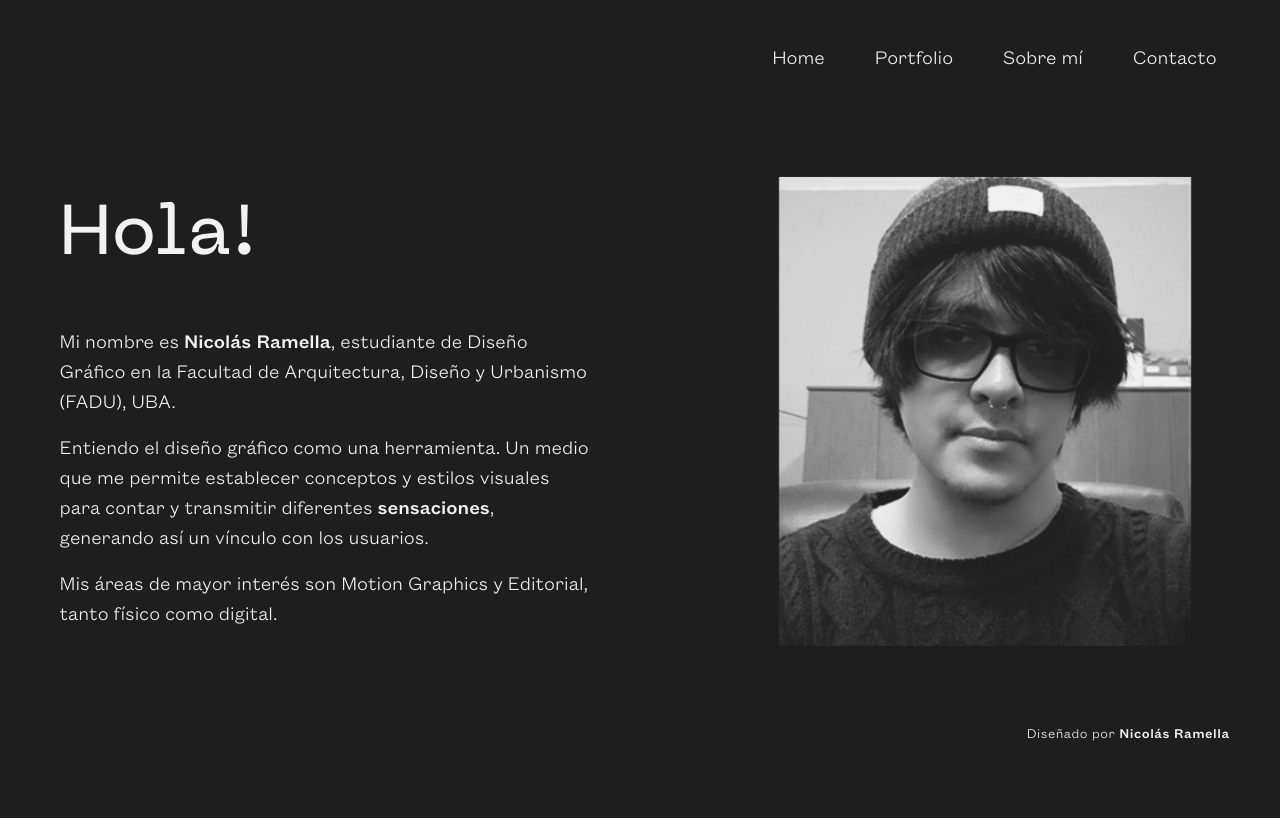
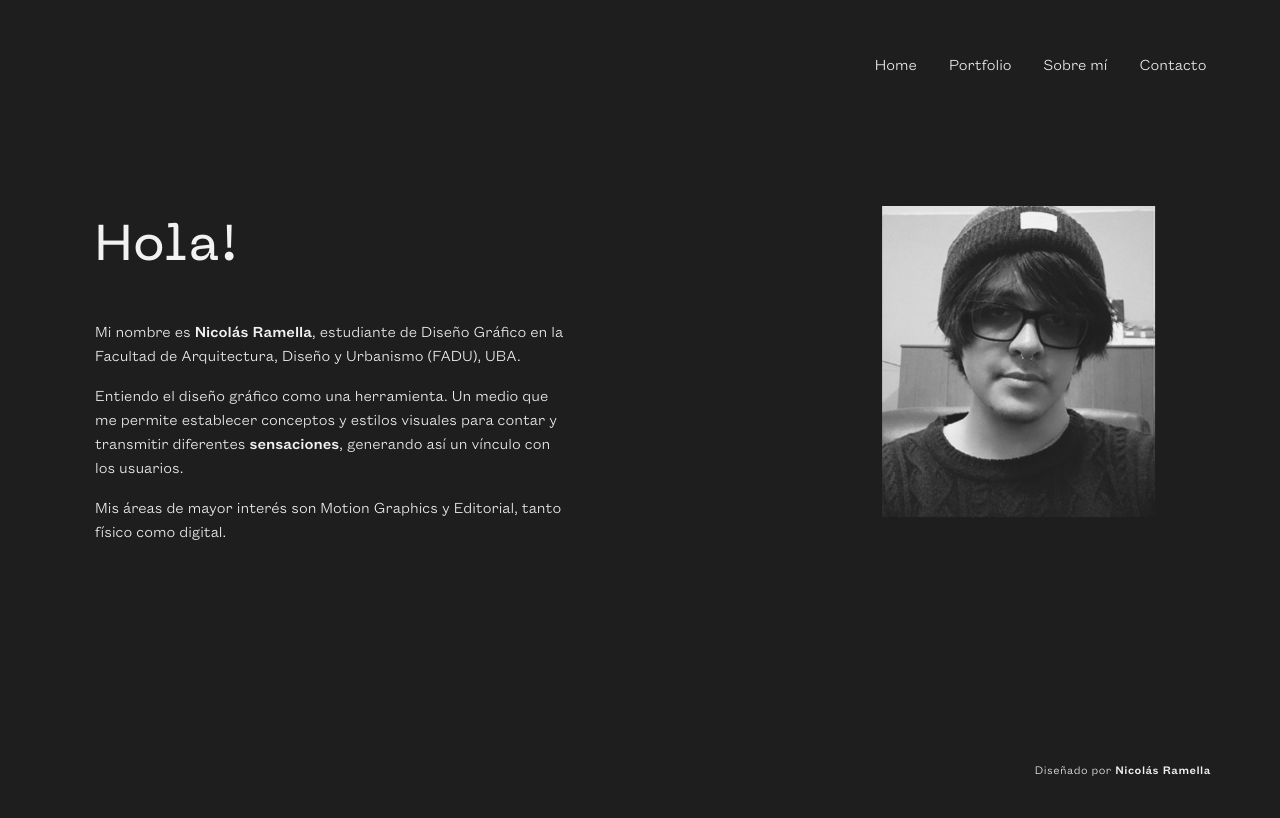
Before and after one commit to sichincito/portfolio, a website: page pages/about.html in a window 1280 px wide. Drawn offline with nearby package versions, Linux system fonts and the light colour scheme.

Commit message:
fixes a responsive 1366

```diff
--- a/css/mediaqueries.css
+++ b/css/mediaqueries.css
@@ -37,3 +37,47 @@
         font-size: 12px;
     }
 }
+@media (max-width:1366px){
+    .typeTitular {
+        font-size: 100px;
+        white-space: pre-line;
+        letter-spacing: 2px;
+        line-height: 90px;
+    }
+    .typeSubtitulo {
+        font-size: 50px;
+    }
+    .padding {
+        padding-top: 3%;
+        padding-bottom: 3%;
+        padding-left: 4.5%;
+        padding-right: 4.5%
+    }
+    .typeFooter {
+        font-size: 12px;
+    }
+    .paddingForm {
+        padding-left: 7%;
+    }
+    .scrollVerticalPages {
+        height: auto;
+    }
+    body {
+        font-size: 16px;
+        overflow-y: auto;
+        overflow-x: hidden;
+    }
+    ul li{
+        padding: 16px;
+    }
+    ol img {
+        height: 100%;
+        width: auto;
+    }
+    input[type=text], input[type=submit], textarea[name=texto] {
+        font-size: 14px;
+    }
+    .sizeImg {
+        height: 70%;
+    }
+}
--- a/css/styles.css
+++ b/css/styles.css
@@ -197,6 +197,10 @@ ol li:hover+.trabajoFondo4 {
     max-width: 100%;
     height: auto;
 }
+.sizeImg {
+    width:"auto";
+    height:"100%";
+}
 
 /* Navbar Custom */
 .nav-link-custom {
--- a/pages/about.html
+++ b/pages/about.html
@@ -52,7 +52,7 @@
         </div>
         <!-- Foto derecha -->
         <div class="padding gridAlign animate__animated animate__fadeInRight col-xl-6 col-sm-12">
-            <img src="../images/nicolas-ramella.jpg" width="auto" height="100%">
+            <img src="../images/nicolas-ramella.jpg" class="sizeImg">
         </div>
         <!-- Fin Foto derecha-->
     </div>
```
